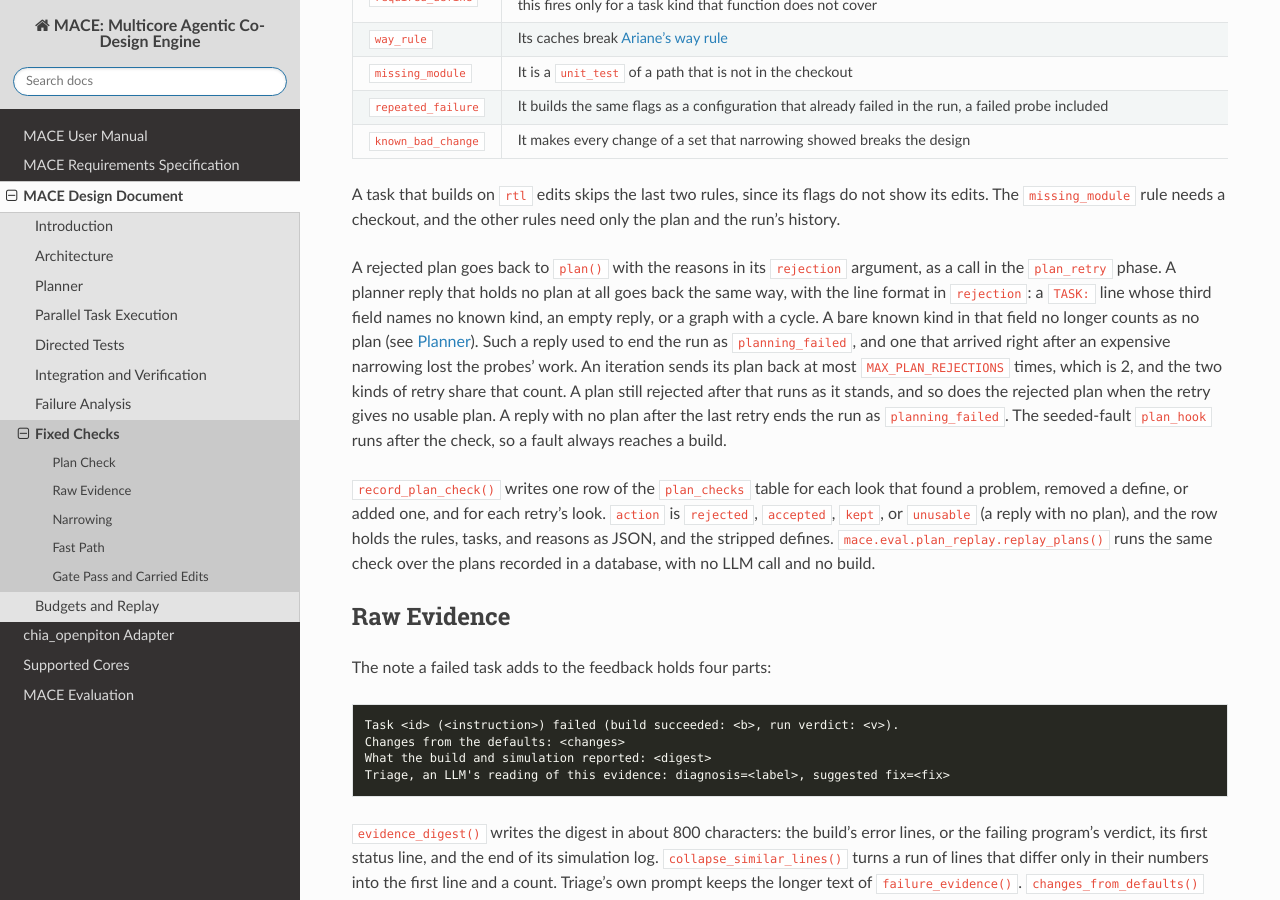
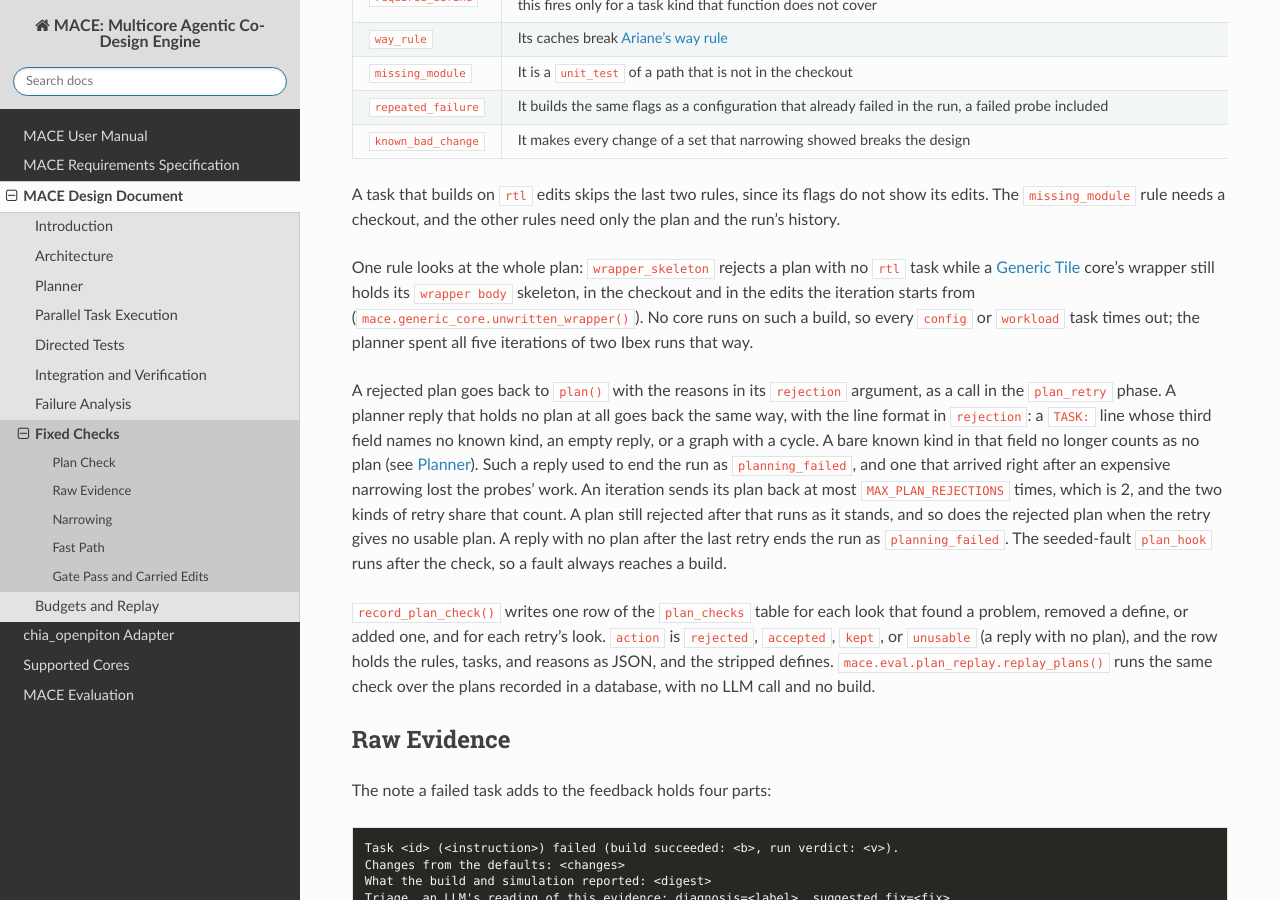
Before and after one commit to ranaumarnadeem/MACE, a Sphinx documentation site: the page built from docs/03_mace_design/fixed_checks.md, in a window 1280 px wide and 900 px high, scrolled down 1030 px. Built offline with Sphinx 7.4.7 and the Read the Docs theme 3.1.0, drawn with Linux system fonts in a browser that asks for light colours.

Commit message:
docs: the wrapper_skeleton rule of the plan check

```diff
--- a/docs/03_mace_design/fixed_checks.md
+++ b/docs/03_mace_design/fixed_checks.md
@@ -42,6 +42,9 @@
 
 A task that builds on `rtl` edits skips the last two rules, since its flags do not show its edits.
 The `missing_module` rule needs a checkout, and the other rules need only the plan and the run's history.
+
+One rule looks at the whole plan: `wrapper_skeleton` rejects a plan with no `rtl` task while a [Generic Tile](../05_mace_cores/generic.md) core's wrapper still holds its `wrapper body` skeleton, in the checkout and in the edits the iteration starts from (`mace.generic_core.unwritten_wrapper()`).
+No core runs on such a build, so every `config` or `workload` task times out; the planner spent all five iterations of two Ibex runs that way.
 
 A rejected plan goes back to `plan()` with the reasons in its `rejection` argument, as a call in the `plan_retry` phase.
 A planner reply that holds no plan at all goes back the same way, with the line format in `rejection`: a `TASK:` line whose third field names no known kind, an empty reply, or a graph with a cycle.
```
Also changed, not shown: docs/02_mace_requirements/mace_requirements_specification.md (+1 -1 lines), docs/05_mace_cores/generic.md (+1 -1 lines).
